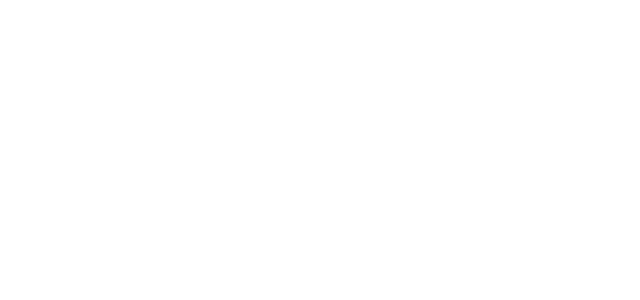
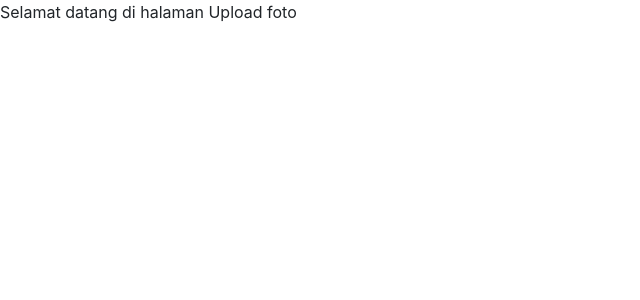
Before and after one commit to depanripurba/websocket, a React (Create React App) app in the folder client/: page /Upload in a window 1280 px wide. Shown: the top 300 px of the page, without its empty margins (0-640 px from the left). Built offline with nearby package versions, Linux system fonts and the light colour scheme.

Commit message:
menambahkan komponen upload foto tapi ini masih eksperimental

```diff
--- a/client/src/App.js
+++ b/client/src/App.js
@@ -4,6 +4,7 @@
 import Chat from "./component/Chat/Chat"
 import Login from "./component/Login/Login"
 import Home from "./component/Home/Home"
+import Uploadfoto from "./component/Uploadfoto/Uploadfoto"
 
 
 const App = ()=>{
@@ -16,6 +17,7 @@
         <Route path="/" exact render={()=>login===true ? (<Home />) : (<Login nama={(nilai)=>setUser(nilai)} login={(value)=>setLogin(value)} />)} />
         <Route path="/chat" component={Chat} />
         <Route path="/Registrasi" component={Registrasi} />
+        <Route path="/Upload" component={Uploadfoto} />
     </Router>
     )
 }
--- /dev/null
+++ b/client/src/component/Uploadfoto/Uploadfoto.jsx
@@ -0,0 +1,7 @@
+import React from 'react'
+const Uploadfoto = ()=>{
+    return(
+        <p>Selamat datang di halaman Upload foto</p>
+    )
+}
+export default Uploadfoto
```
